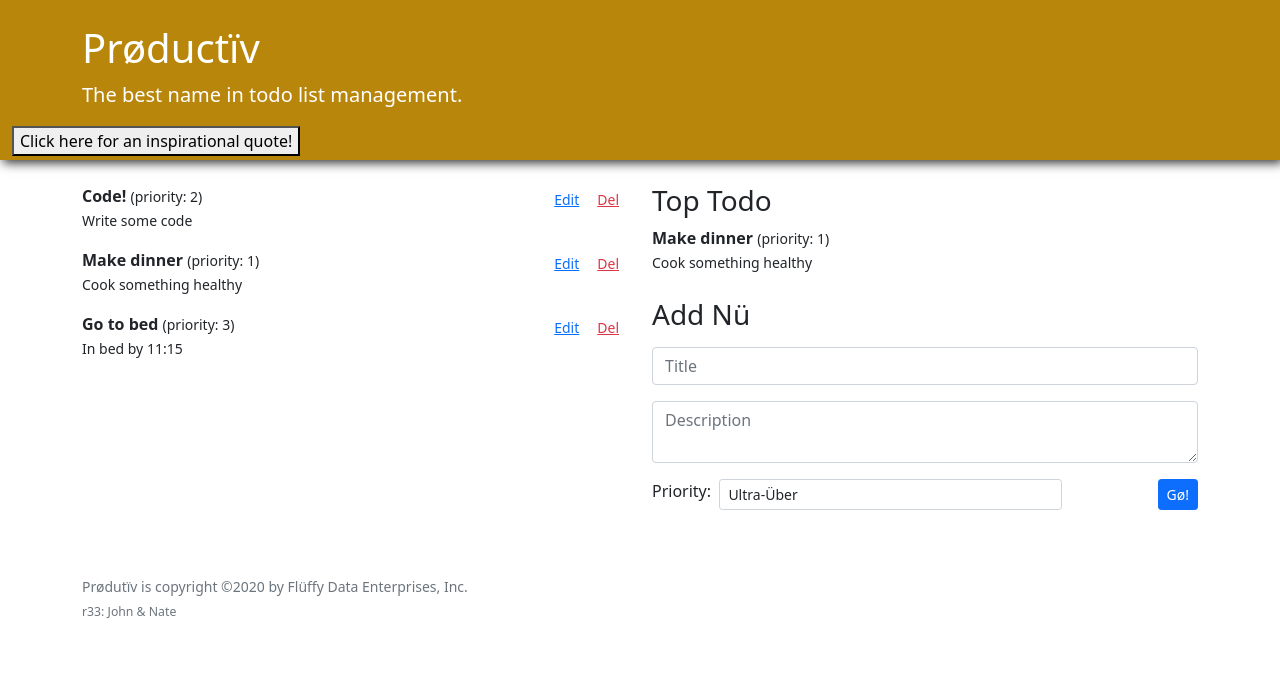
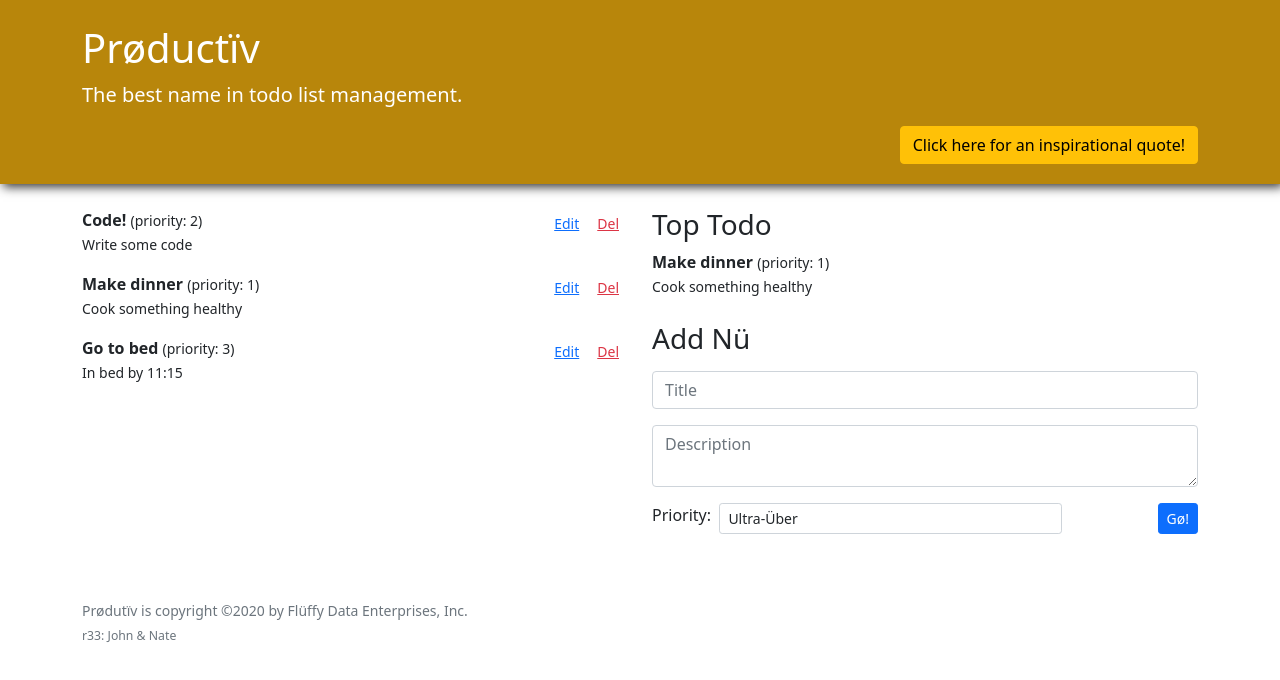
Before and after one commit to johnalmodovar/react-productiv, a React (Create React App) app in the folder productiv/: page / in a window 1280 px wide. Shown: the top 680 px of the page. Built offline with nearby package versions, Linux system fonts and the light colour scheme; the HTML template or start-up script is replaced by a standard one.

Commit message:
fixed button for adding quotes

```diff
--- a/productiv/src/App.js
+++ b/productiv/src/App.js
@@ -17,8 +17,8 @@ function App() {
           <div className="container">
             <h1>Prøductïv</h1>
             <p className="lead">The best name in todo list management.</p>
+            <QuoteHandler />
           </div>
-          <QuoteHandler />
         </header>
 
         <section className="container mt-4">
--- a/productiv/src/QuoteHandler.js
+++ b/productiv/src/QuoteHandler.js
@@ -23,9 +23,11 @@ function QuoteHandler() {
   }
 
   return (
-    <div className="QuoteHandler">
+    <div className="QuoteHandler text-md-end mb-3">
       {(quote) && <Quote text={quote} />}
-      <button onClick={getQuote}>
+      <button
+        className="btn btn-warning"
+        onClick={getQuote}>
         {(quote) ? "Nu Quote" : "Click here for an inspirational quote!"}
       </button>
     </div>
--- a/productiv/src/TodoForm.js
+++ b/productiv/src/TodoForm.js
@@ -37,6 +37,7 @@ function TodoForm({ initialFormData, handleSave }) {
 
       <div className="mb-3">
         <input
+          required="true"
           id="newTodo-title"
           name="title"
           className="form-control"
```
